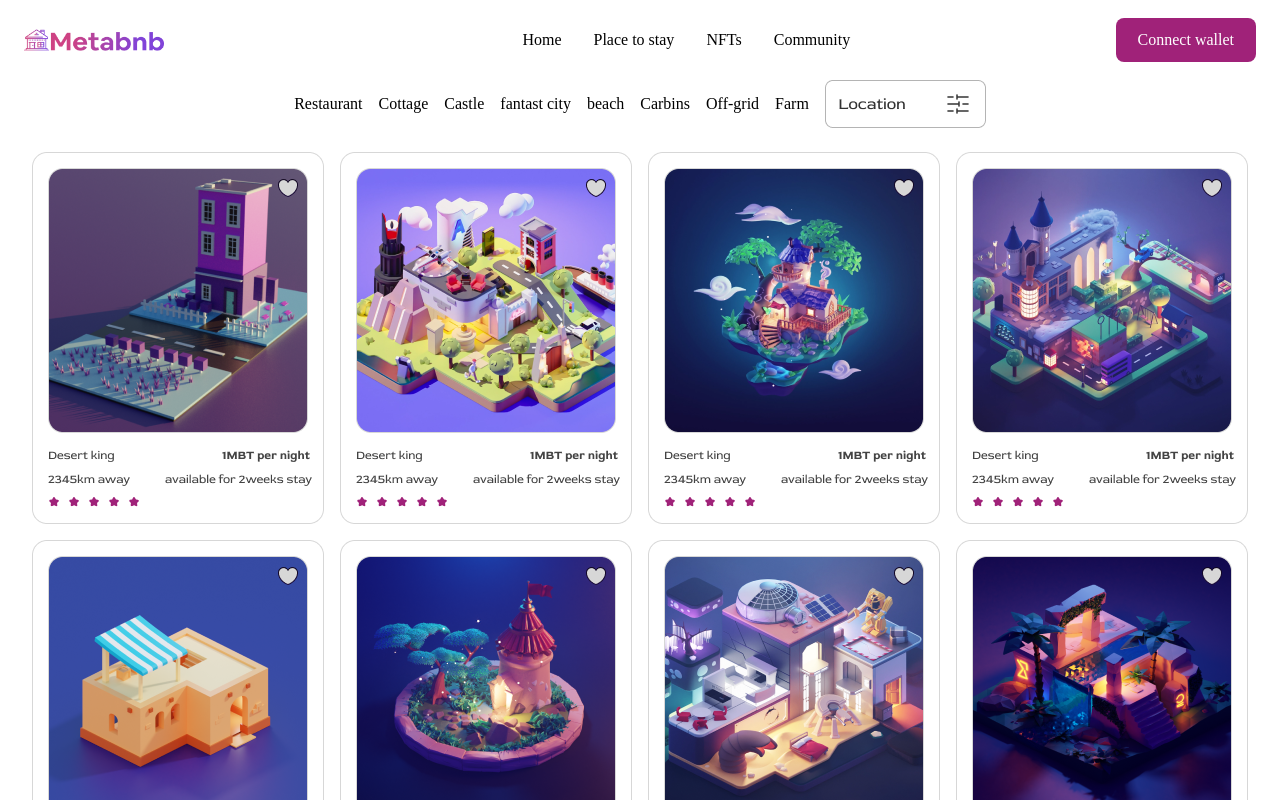
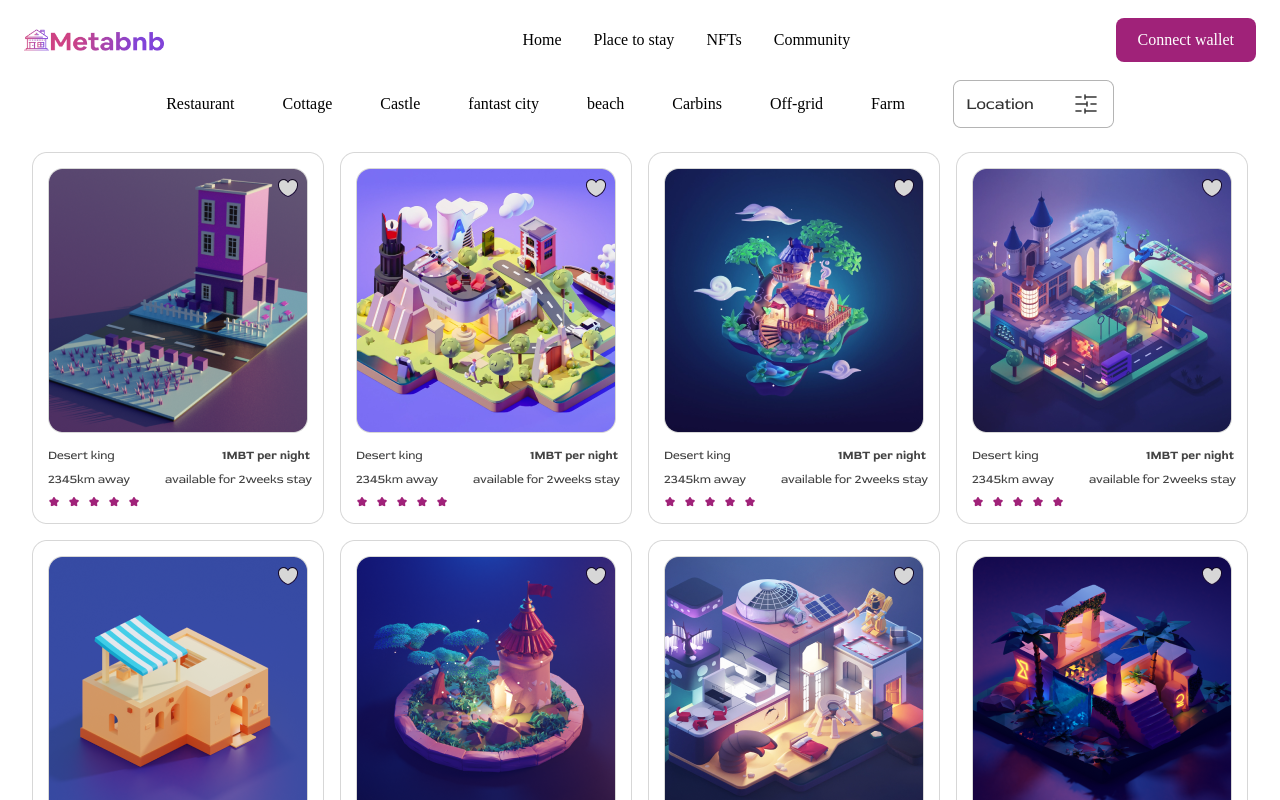
Before and after one commit to D-wade99/meta-airbnb, a React (Create React App) app: page /place in a window 1280 px wide. Built offline with nearby package versions, Linux system fonts and the light colour scheme; a web font is replaced by a local one.

Commit message:
refactor code base

```diff
--- a/src/components/Place.jsx
+++ b/src/components/Place.jsx
@@ -22,7 +22,7 @@ const Place = () => {
   return (
     <div className='w-full px-8'>
       <div>
-        <ul className='hidden md:flex justify-center items-center gap-x-4'>
+        <ul className='hidden md:flex justify-center items-center gap-x-[48px]'>
             <li>Restaurant</li>
             <li>Cottage</li>
             <li>Castle</li>
```
